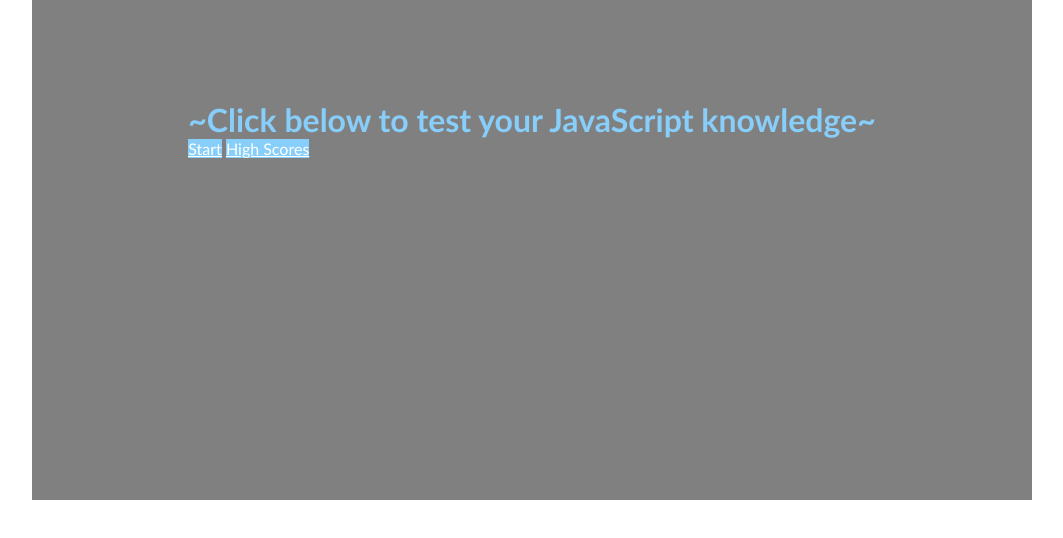
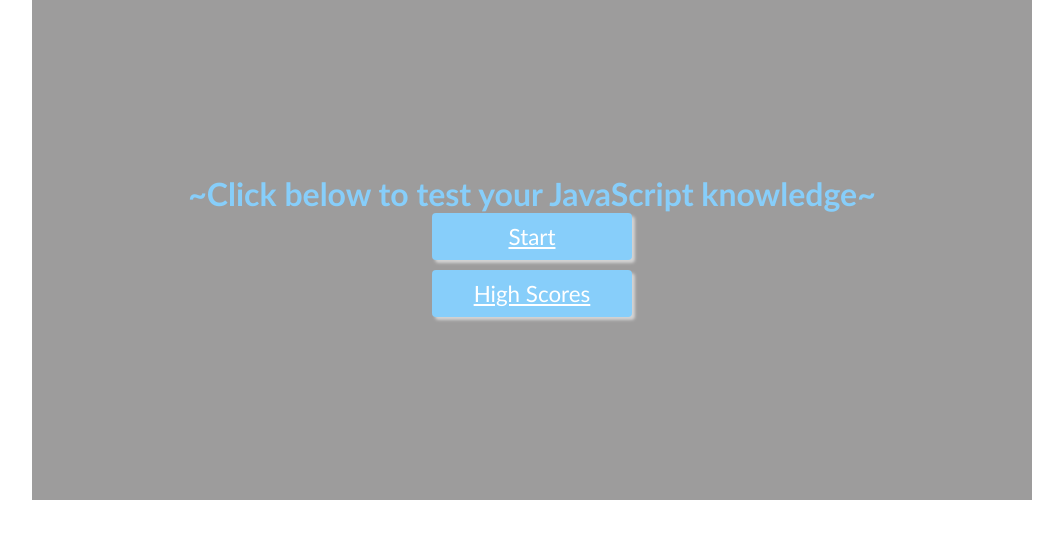
Before and after one commit to poorlybicycle/java-quiz, a plain HTML site: page index.html in a window 1280 px wide. Shown: the whole page, without its empty margins (108-1171 px from the left). Drawn offline with Linux system fonts and the light colour scheme.

Commit message:
css for btns and container

```diff
--- a/style.css
+++ b/style.css
@@ -14,7 +14,7 @@
 }
 
 .container {
-    background-color: gray;
+    background-color: rgb(157, 156, 156);
     color: lightskyblue;
     width: 1000px;
     max-width: 1500px;
@@ -28,4 +28,35 @@
 .btn {
     background-color: lightskyblue;
     color: white;
+    font-size: 1.4rem;
+    padding: 10px;
+    width: 200px;
+    text-align: center;
+    margin-bottom: 10px;
+    border-radius: 4px;
+    box-shadow: 3px 3px 3px lightgray;
 }
+
+.flex-column {
+    display: flex;
+    flex-direction: column;
+}
+
+.flex-center {
+    justify-content: center;
+    align-items: center;
+
+}
+
+/* have just in case? */
+.justify-center {
+    justify-content: center;
+}
+
+.text-center {
+    text-align: center;
+}
+
+.hidden {
+    display: none;
+}
```
